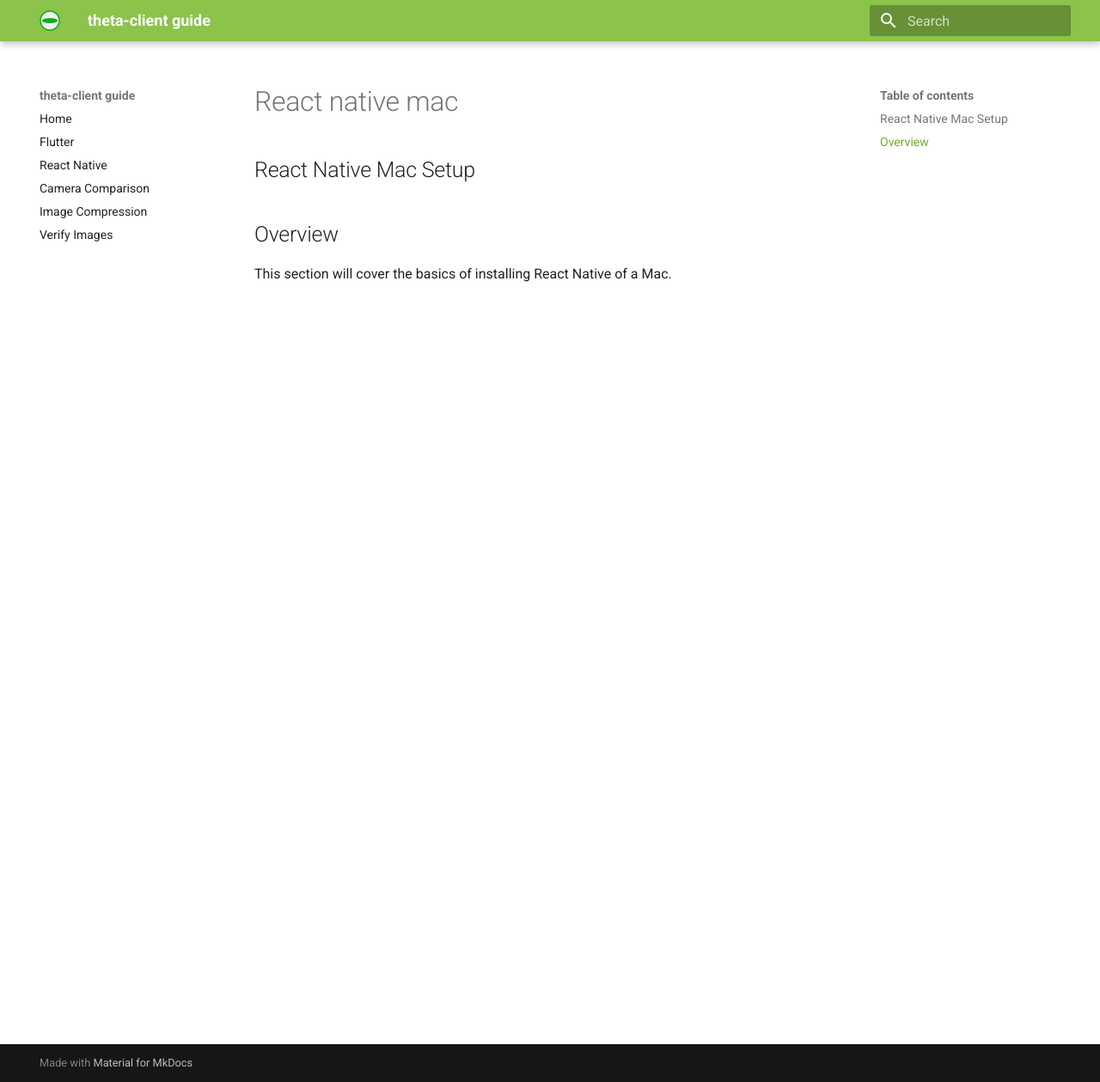
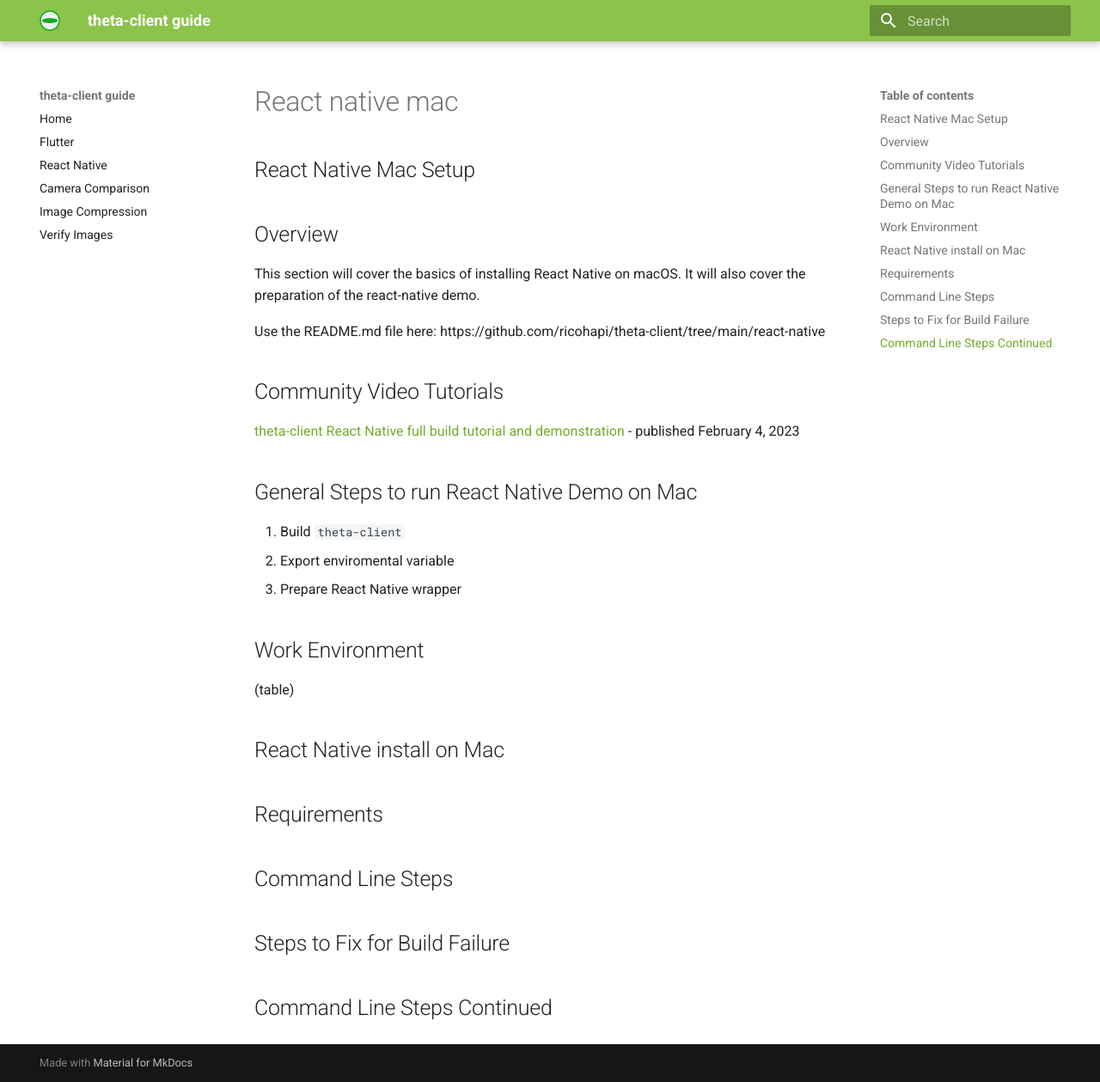
Before and after one commit to theta360developers/theta-client-guide, an MkDocs documentation site: the page built from docs/react-native-mac.md, in a window 1280 px wide and 1259 px high. Shown: the whole window at 86% size. Built offline with MkDocs 1.6.1 and Material for MkDocs 9.7.7, drawn with Linux system fonts in a browser that asks for light colours.

Commit message:
Adding info to Mac section Intended to be merged with react-native.md file Based on info from theta-client React Native tutorial and demo video

```diff
--- a/docs/react-native-mac.md
+++ b/docs/react-native-mac.md
@@ -2,4 +2,31 @@
 
 ## Overview
 
-This section will cover the basics of installing React Native of a Mac.
+This section will cover the basics of installing React Native on macOS.
+It will also cover the preparation of the react-native demo.
+
+Use the README.md file here: https://github.com/ricohapi/theta-client/tree/main/react-native
+
+## Community Video Tutorials
+
+[theta-client React Native full build tutorial and demonstration](https://youtu.be/SqzDomDikcM) - published February 4, 2023
+
+## General Steps to run React Native Demo on Mac
+
+1. Build `theta-client`
+2. Export enviromental variable
+3. Prepare React Native wrapper
+
+## Work Environment
+
+(table)
+
+## React Native install on Mac
+
+## Requirements
+
+## Command Line Steps
+
+## Steps to Fix for Build Failure
+
+## Command Line Steps Continued
```
